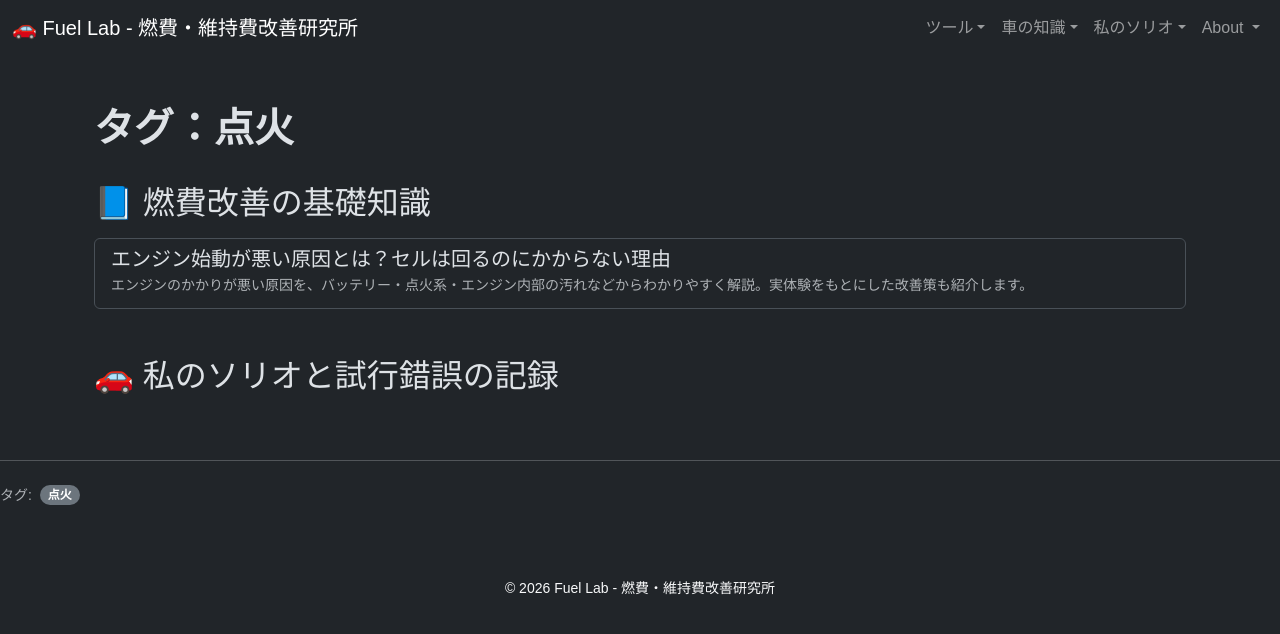
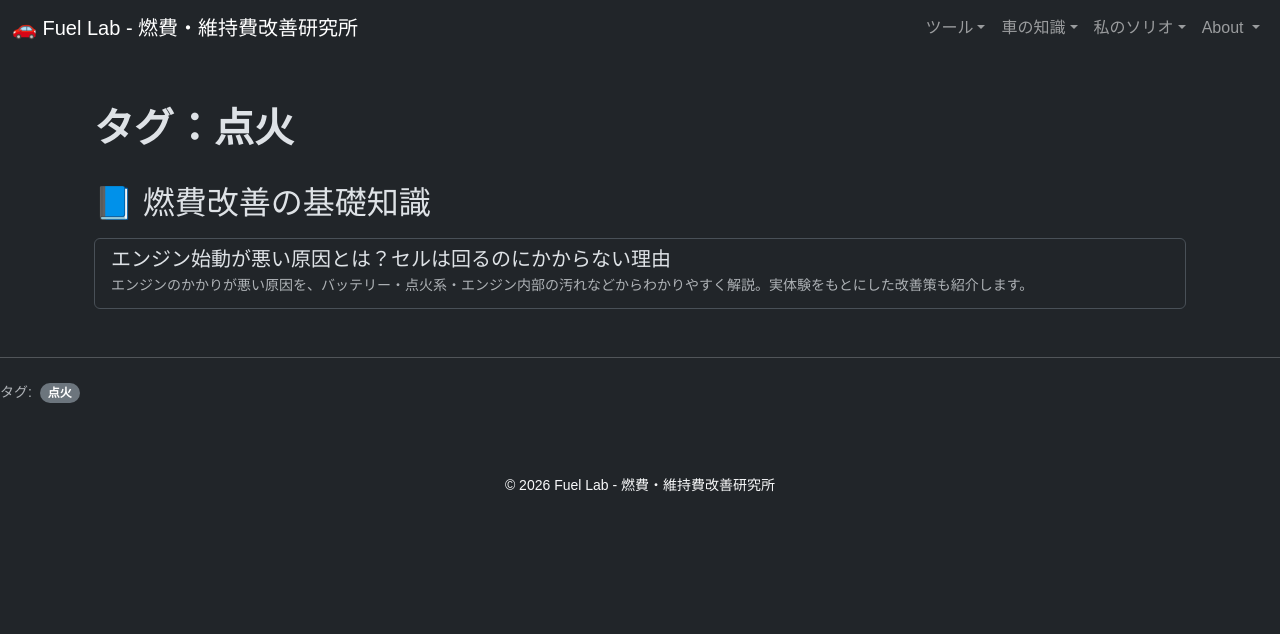
Before and after one commit to funyapar-org/fuel-lab, a Jekyll site: the page built from _tags/点火.md, in a window 1280 px wide. Shown: the top 634 px of the page. Built offline with Jekyll 4.4.1, drawn with Linux system fonts in a browser that asks for light colours.

Commit message:
update tag html

```diff
--- a/_layouts/tag.html
+++ b/_layouts/tag.html
@@ -15,10 +15,18 @@ layout: default
   {% endif %}
 
   <!-- Knowledge Section -->
+  {% assign knowledge_page_map = "" | split: "" %}
+
+  {% for tmp_page in site.knowledge %}
+    {% if tmp_page.tags contains page.tag %}
+      {% assign knowledge_page_map = knowledge_page_map | push: tmp_page %}
+    {% endif %}
+  {% endfor %}
+
+  {% if knowledge_page_map.size > 0 %}
   <h2 class="mb-3">📘 燃費改善の基礎知識</h2>
   <div class="list-group mb-5">
-    {% for tmp_page in site.knowledge %}
-      {% if tmp_page.tags contains page.tag %}
+    {% for tmp_page in knowledge_page_map %}
       <a href="{{ tmp_page.url | prepend: site.baseurl }}" class="list-group-item list-group-item-action">
         <h5 class="mb-1">{{ tmp_page.title }}</h5>
         {% if tmp_page.description %}
@@ -27,15 +35,23 @@ layout: default
           </p>
         {% endif %}
       </a>
-      {% endif %}
     {% endfor %}
   </div>
+  {% endif %}
 
   <!-- My solio Section -->
+  {% assign solio_page_map = "" | split: "" %}
+
+  {% for tmp_page in site.solio %}
+    {% if tmp_page.tags contains page.tag %}
+      {% assign solio_page_map = solio_page_map | push: tmp_page %}
+    {% endif %}
+  {% endfor %}
+
+  {% if solio_page_map.size > 0 %}
   <h2 class="mb-3">🚗 私のソリオと試行錯誤の記録</h2>
   <div class="list-group mb-5">
-    {% for tmp_page in site.solio %}
-      {% if tmp_page.tags contains page.tag %}
+    {% for tmp_page in solio_page_map %}
       <a href="{{ tmp_page.url | prepend: site.baseurl }}" class="list-group-item list-group-item-action">
         <h5 class="mb-1">{{ tmp_page.title }}</h5>
         {% if tmp_page.description %}
@@ -44,7 +60,7 @@ layout: default
           </p>
         {% endif %}
       </a>
-      {% endif %}
     {% endfor %}
   </div>
+  {% endif %}
 </div>
```
